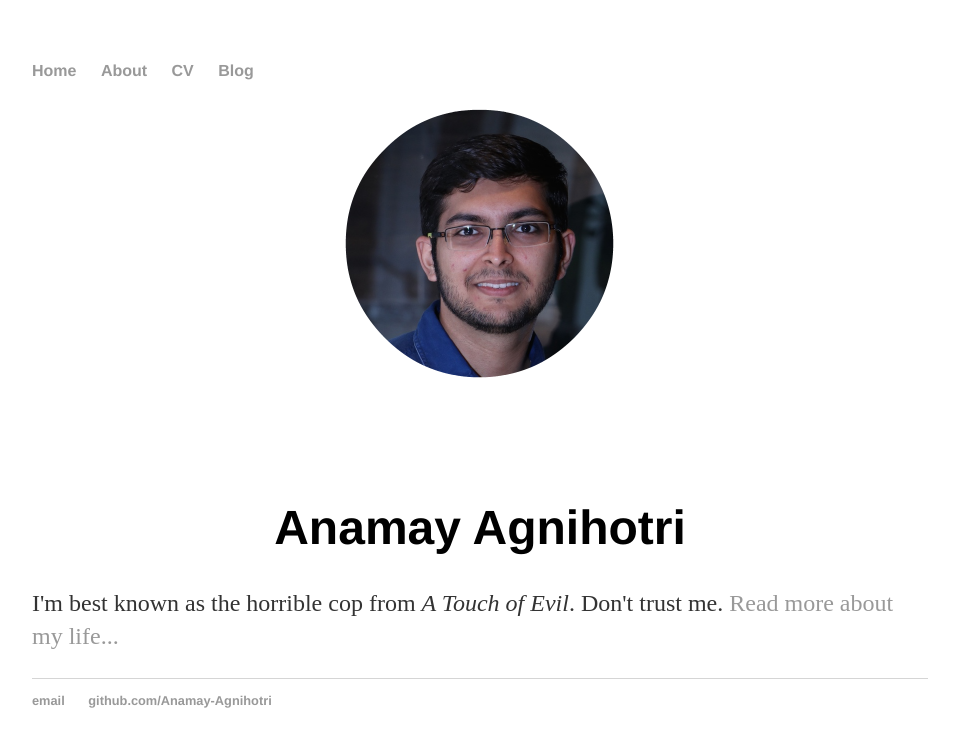
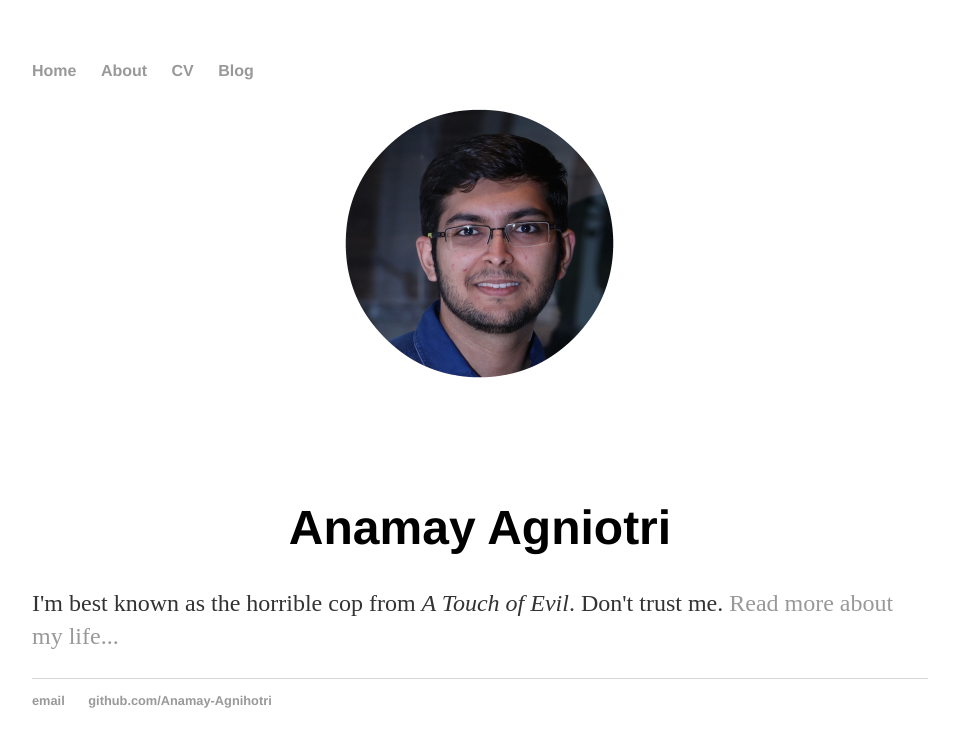
Before and after one commit to Anamay-Agnihotri/Anamay.github.io, a Jekyll site: the page built from index.html, in a window 1280 px wide. Shown: the top 747 px of the page, without its empty margins (160-1119 px from the left). Built offline with Jekyll 4.4.1, drawn with Linux system fonts in a browser that asks for light colours.

Commit message:
Update index.html

```diff
--- a/index.html
+++ b/index.html
@@ -5,7 +5,7 @@ title: Papa Bless
 <div class="blurb">
 	<center>
 		<img src="Images/profile.png" height="365" width="271">
-		<h1>Anamay Agnihotri</h1>
+		<h1>Anamay Agniotri</h1>
 	</center>
 	<p>I'm best known as the horrible cop from <em>A Touch of Evil</em>. Don't trust me. <a href="/about">Read more about my life...</a></p>
 </div>
```
